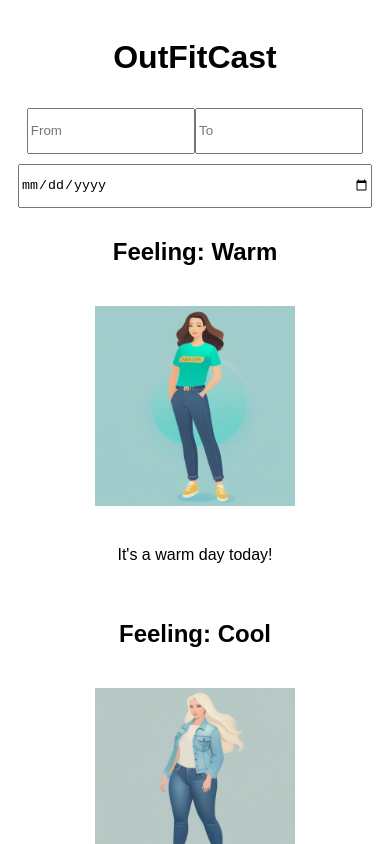
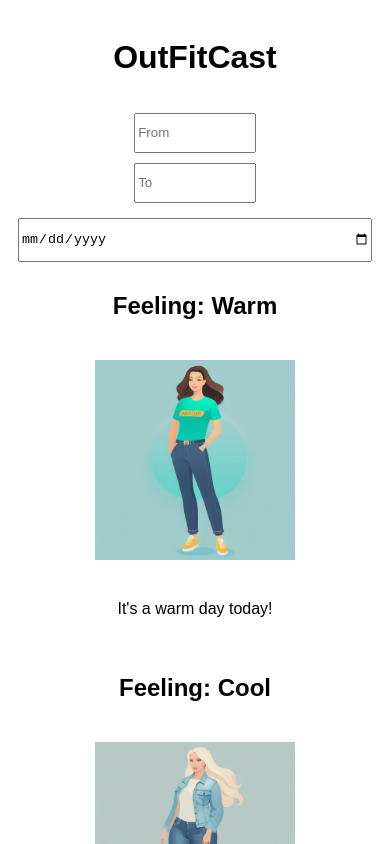
Before and after one commit to taekim-dev/outfit-cast, a Vue app: page / in a window 390 px wide. Shown: the top 844 px of the page. Built offline with nearby package versions, Linux system fonts and the light colour scheme.

Commit message:
mobile input layout change

```diff
--- a/src/components/InputFields.vue
+++ b/src/components/InputFields.vue
@@ -52,10 +52,13 @@ export default {
 
 @media (max-width: 600px) {
   .text-inputs {
-    width: 95%;
+    flex-direction: column;
+    align-items: stretch;
   }
   .text-inputs input {
-    width: 100%;
+    width: calc(100% - 20px);
+    margin: 5px 10px; /* add margin */
+    box-sizing: border-box; /* include padding and border in element's total width and height */
   }
   .date-input input {
     width: 100%;
```
